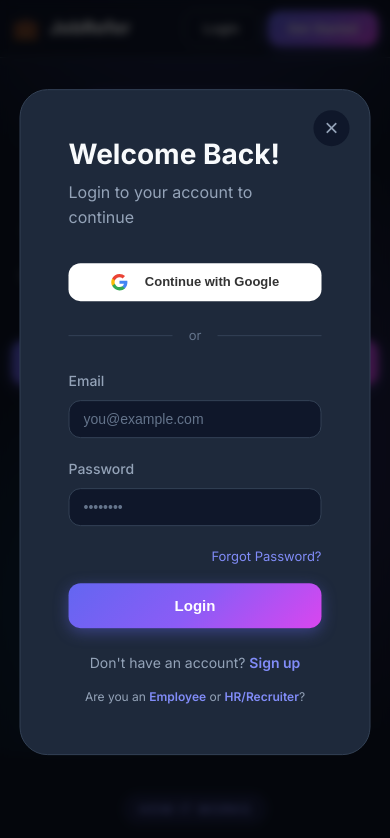
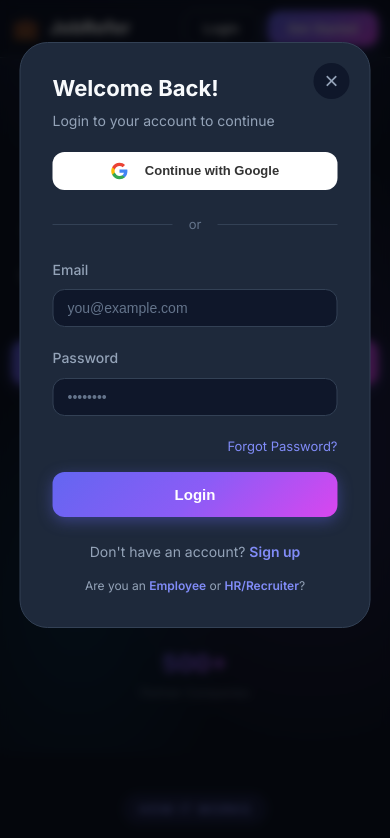
Before and after one commit to Niteshsingh78702/job-referral-platform, a website: page frontend/index.html in a window 390 px wide. Both pictures are taken after a click on the button "Login". Shown: the top 838 px of the page. Drawn offline with Linux system fonts and the light colour scheme; no server answers.

Commit message:
Update styles.css

```diff
--- a/frontend/styles.css
+++ b/frontend/styles.css
@@ -916,6 +916,10 @@ a:hover {
     padding: 40px;
     width: 90%;
     max-width: 440px;
+    max-height: 90vh;
+    max-height: 90dvh;
+    /* Dynamic viewport height for mobile browsers */
+    overflow-y: auto;
     z-index: 2001;
     opacity: 0;
     visibility: hidden;
@@ -1114,6 +1118,28 @@ a:hover {
 
     .form-row {
         grid-template-columns: 1fr;
+    }
+
+    /* Modal mobile fix - enable scrolling and adjust positioning */
+    .modal {
+        top: 5%;
+        transform: translate(-50%, 0) scale(0.9);
+        max-height: 90vh;
+        max-height: 90dvh;
+        padding: 24px;
+    }
+
+    .modal.active {
+        transform: translate(-50%, 0) scale(1);
+    }
+
+    .modal-title {
+        font-size: 22px;
+    }
+
+    .modal-subtitle {
+        margin-bottom: 20px;
+        font-size: 14px;
     }
 }
 
```
